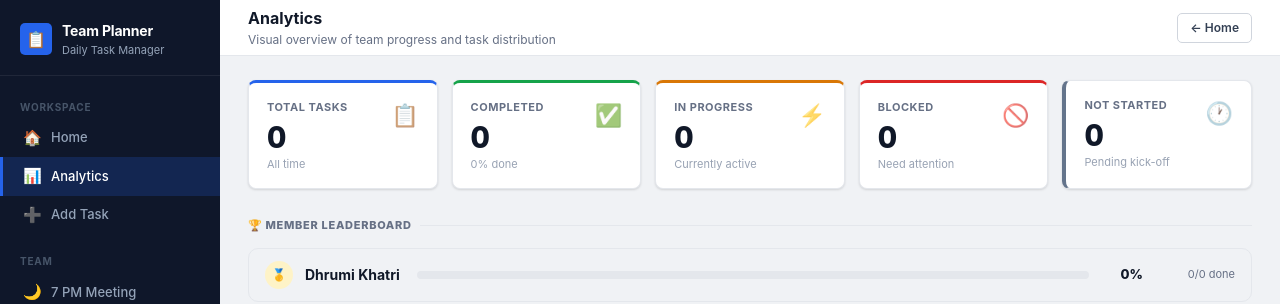
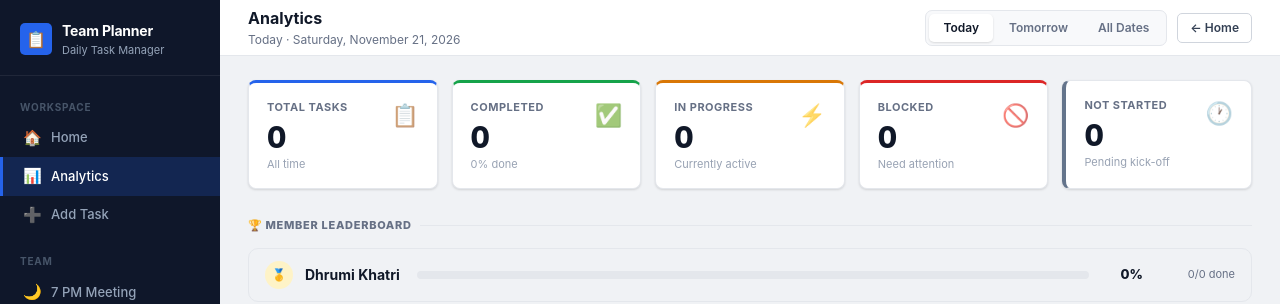
Before and after one commit to DhrumiZIU/Task_Management, a Flask app: page /analytics in a window 1280 px wide. Shown: the top 304 px of the page. Run offline with Flask 3, Linux system fonts and the light colour scheme; the visitor is signed in with stand-in values (Sample User, id 1); data comes from the database, SQL or seed files in the repository; data that the repository does not hold is empty; some libraries are stand-ins or nearby versions.

Commit message:
feat: Analytics view tabs for manager, today-only for members
- Manager gets Today/Tomorrow/All tabs on analytics (same as dashboard)
- Each tab filters all stats, leaderboard and charts to that date range
- Members always see today's tasks only — no tabs shown
- Server-side enforcement: member's ?view=tomorrow param is ignored
- Meeting page UI: upload panel redesign, smart per-error-type help box

Co-Authored-By: Claude Sonnet 4.6 <noreply@anthropic.com>

```diff
--- a/app.py
+++ b/app.py
@@ -96,13 +96,34 @@ def dashboard():
 @app.route("/analytics")
 @auth.login_required
 def analytics():
-    tasks = db_backup.get_tasks_db()
+    from datetime import date, timedelta
+    is_mgr = auth.is_manager()
+
+    # Manager gets a view tab (today/tomorrow/all); members always see today only
+    if is_mgr:
+        current_view = request.args.get("view", "today")
+        if current_view not in ("today", "tomorrow", "all"):
+            current_view = "today"
+    else:
+        current_view = "today"
+
+    today    = date.today()
+    tomorrow = today + timedelta(days=1)
+
+    if current_view == "today":
+        tasks = db_backup.get_tasks_db(filter_date=today)
+    elif current_view == "tomorrow":
+        tasks = db_backup.get_tasks_db(filter_date=tomorrow)
+    else:
+        tasks = db_backup.get_tasks_db()
+
     try:
         import excel_utils as xl
         members = xl.get_team_members()
     except Exception:
         members = [u["team_name"] for u in db_backup.get_users_backup()
                    if u.get("role") == "member" and u.get("team_name")]
+
     sc = {"Done": 0, "In progress": 0, "Not started": 0, "Blocked": 0}
     pc = {"High": 0, "Medium": 0, "Low": 0}
     md = {m: {"total": 0, "done": 0, "inprog": 0, "blocked": 0, "not_started": 0} for m in members}
@@ -114,17 +135,15 @@ def analytics():
         if p in pc: pc[p] += 1
         if m in md:
             md[m]["total"] += 1
-            if s == "Done":        md[m]["done"] += 1
+            if s == "Done":          md[m]["done"] += 1
             elif s == "In progress": md[m]["inprog"] += 1
-            elif s == "Blocked":   md[m]["blocked"] += 1
-            else:                  md[m]["not_started"] += 1
-    done_pct = int(sc["Done"] / len(tasks) * 100) if tasks else 0
+            elif s == "Blocked":     md[m]["blocked"] += 1
+            else:                    md[m]["not_started"] += 1
+
+    done_pct    = int(sc["Done"] / len(tasks) * 100) if tasks else 0
     not_started = sc.get("Not started", 0)
-    # Completion rate per member (for leaderboard)
-    member_pct = []
-    for m in members:
-        total = md[m]["total"]
-        member_pct.append(int(md[m]["done"] / total * 100) if total > 0 else 0)
+    member_pct  = [int(md[m]["done"] / md[m]["total"] * 100) if md[m]["total"] > 0 else 0 for m in members]
+
     return render_template("analytics.html",
         total_tasks=len(tasks), done_count=sc["Done"],
         inprog_count=sc["In progress"], blocked_count=sc["Blocked"],
@@ -132,12 +151,14 @@ def analytics():
         status_labels=json.dumps(list(sc.keys())),   status_data=json.dumps(list(sc.values())),
         priority_labels=json.dumps(list(pc.keys())), priority_data=json.dumps(list(pc.values())),
         member_labels=json.dumps(members),
-        member_total=json.dumps([md[m]["total"]     for m in members]),
-        member_done=json.dumps([md[m]["done"]        for m in members]),
-        member_inprog=json.dumps([md[m]["inprog"]    for m in members]),
-        member_blocked=json.dumps([md[m]["blocked"]  for m in members]),
+        member_total=json.dumps([md[m]["total"]   for m in members]),
+        member_done=json.dumps([md[m]["done"]      for m in members]),
+        member_inprog=json.dumps([md[m]["inprog"]  for m in members]),
+        member_blocked=json.dumps([md[m]["blocked"] for m in members]),
         member_pct=json.dumps(member_pct),
         members_data=members, md=md,
+        is_manager=is_mgr, current_view=current_view,
+        today=today, tomorrow=tomorrow,
     )
 
 
--- a/templates/analytics.html
+++ b/templates/analytics.html
@@ -1,8 +1,24 @@
 {% extends "base.html" %}
 {% block title %}Analytics — Team Planner{% endblock %}
 {% block topbar_title %}Analytics{% endblock %}
-{% block topbar_sub %}Visual overview of team progress and task distribution{% endblock %}
+{% block topbar_sub %}
+  {% if is_manager %}
+    {% if current_view == 'today' %}Today · {{ today.strftime('%A, %B %d, %Y') }}
+    {% elif current_view == 'tomorrow' %}Tomorrow · {{ tomorrow.strftime('%A, %B %d, %Y') }}
+    {% else %}All Dates{% endif %}
+  {% else %}Today · {{ today.strftime('%A, %B %d, %Y') }}{% endif %}
+{% endblock %}
 {% block topbar_actions %}
+  {% if is_manager %}
+  <div class="view-tabs">
+    <a href="{{ url_for('analytics', view='today') }}"
+       class="view-tab {% if current_view=='today' %}active{% endif %}">Today</a>
+    <a href="{{ url_for('analytics', view='tomorrow') }}"
+       class="view-tab {% if current_view=='tomorrow' %}active{% endif %}">Tomorrow</a>
+    <a href="{{ url_for('analytics', view='all') }}"
+       class="view-tab {% if current_view=='all' %}active{% endif %}">All Dates</a>
+  </div>
+  {% endif %}
   <a href="{{ url_for('dashboard') }}" class="btn btn-secondary btn-sm">← Home</a>
 {% endblock %}
 
--- a/templates/meeting.html
+++ b/templates/meeting.html
@@ -199,7 +199,8 @@
 <div class="meeting-header">
   <div class="meeting-header-icon">🎙️</div>
   <div>
-    <div class="meeting-header-title">7 PM Daily Standup</div>
+    <div class="meeting-header-title">7 PM Dail Updates
+    </div>
     <div class="meeting-header-sub">Upload today's recording · Gemini AI understands Hindi, Gujarati &amp; English · Auto-assigns tomorrow's tasks</div>
   </div>
   <div class="meeting-header-date">
```
